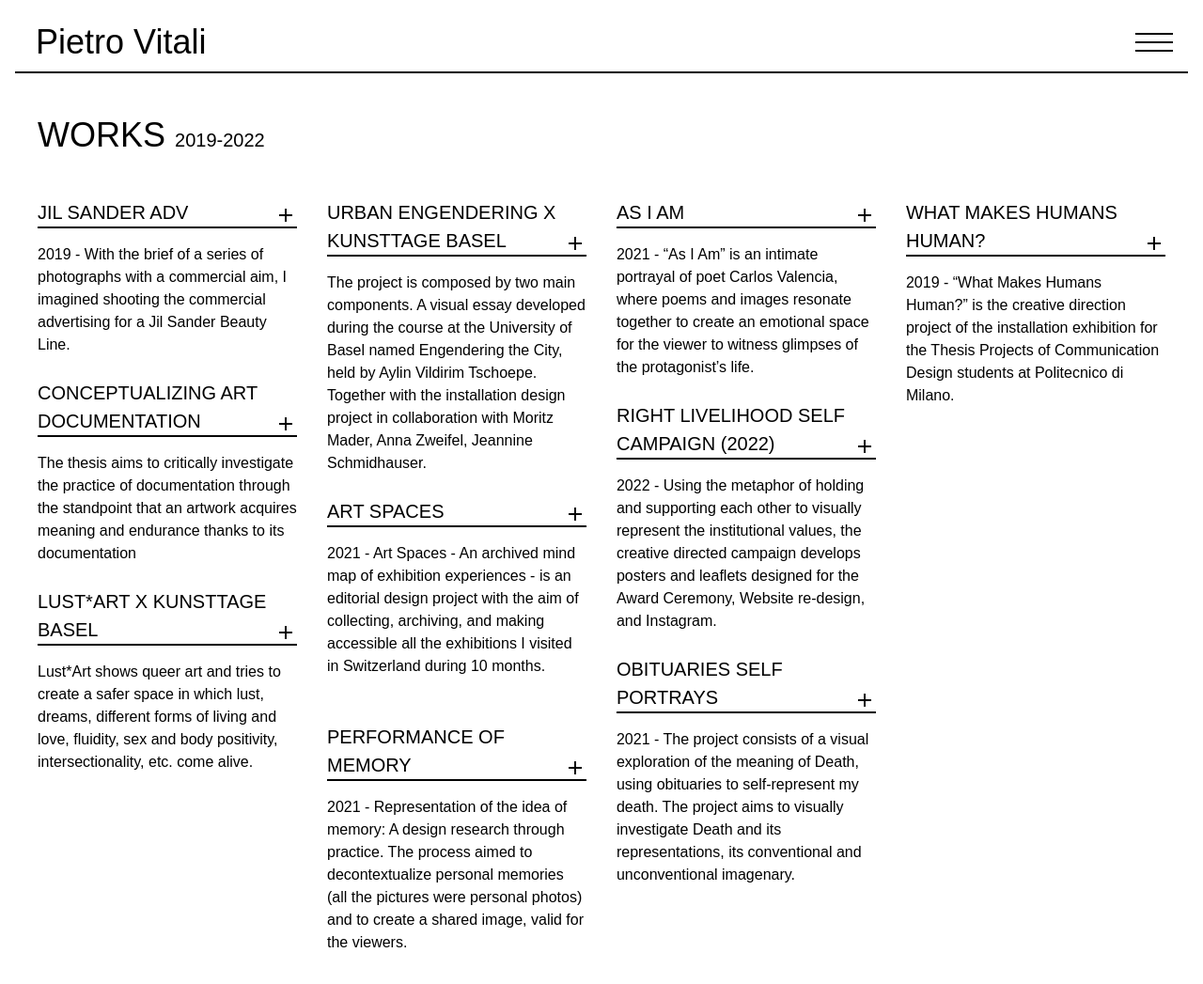
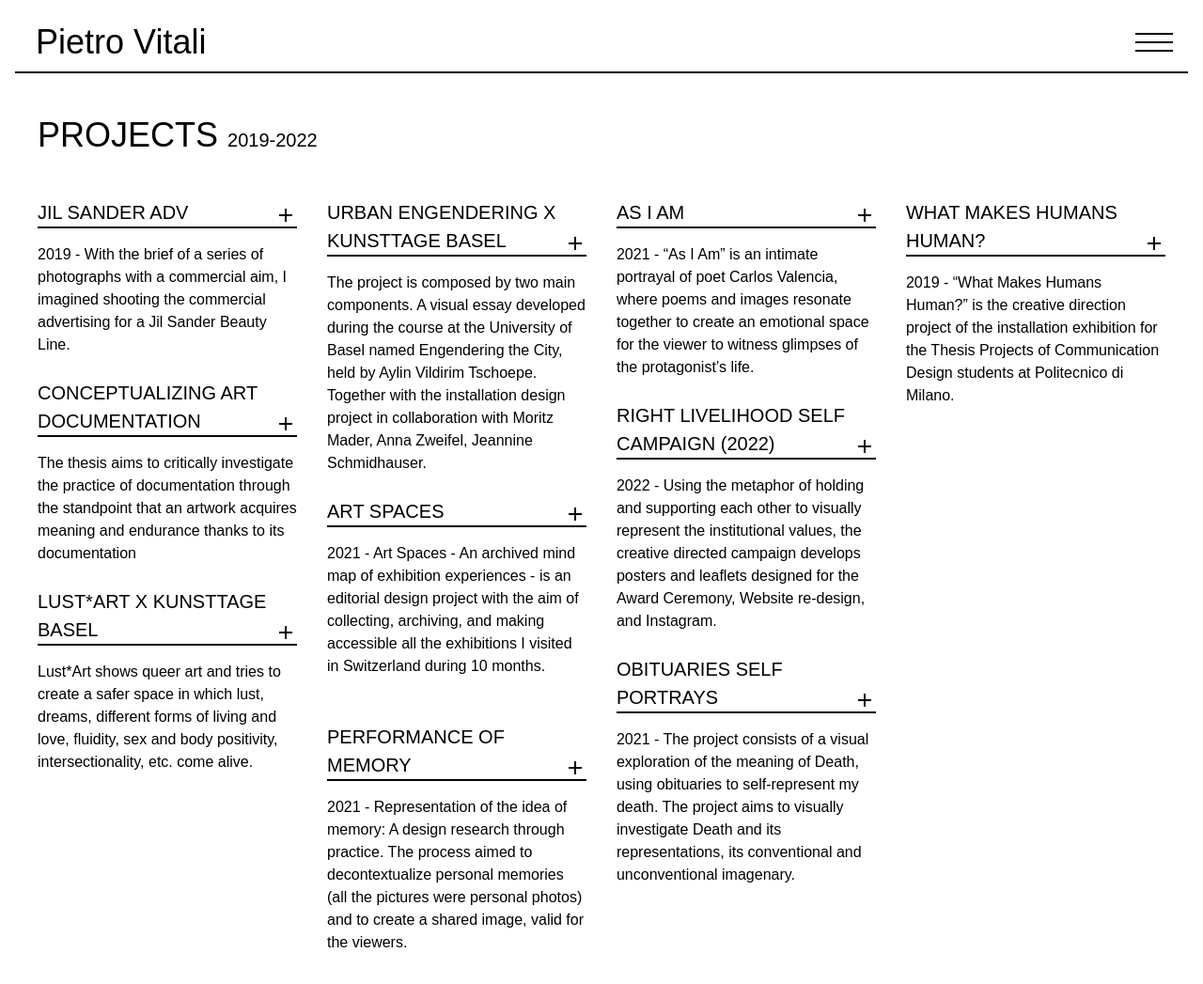
Before and after one commit to forgothiss88/pvportfolio, a Jekyll site: the page built from works.html, in a window 1280 px wide and 1047 px high. Shown: the whole window at 94% size. Built offline with Jekyll 4.4.1, drawn with Linux system fonts in a browser that asks for light colours; a script that is not in the unit is left out.

Commit message:
wip change "works" to "projects"

```diff
--- a/_includes/nav.html
+++ b/_includes/nav.html
@@ -1,6 +1,6 @@
 <nav>
   <ul id="mySidepanel" class="sidepanel closed">
-    <li><a href="{{site.baseurl}}/" aria-label="works"><h1 class="std">works</h1></a></li>
+    <li><a href="{{site.baseurl}}/" aria-label="works"><h1 class="std">projects</h1></a></li>
     <li><a href="{{site.baseurl}}/info" aria-label="info and contacts"><h1 class="std">info</h1></a></li>
   </ul>
 </nav>
--- a/works.html
+++ b/works.html
@@ -1,11 +1,11 @@
 ---
 permalink: /
-meta_title: "Works - Pietro Vitali"
+meta_title: "Projects - Pietro Vitali"
 meta_description: "A collection of my latest academic and professinal projects"
 ---
 <section class="w3-row">
     <article style="margin-top: 0">
-        <h1 style="display: inline;">WORKS </h1>
+        <h1 style="display: inline;">PROJECTS </h1>
         <h4 style="display: inline;">2019-2022</h4>
     </article>
     {% for work in site.works %}
```
